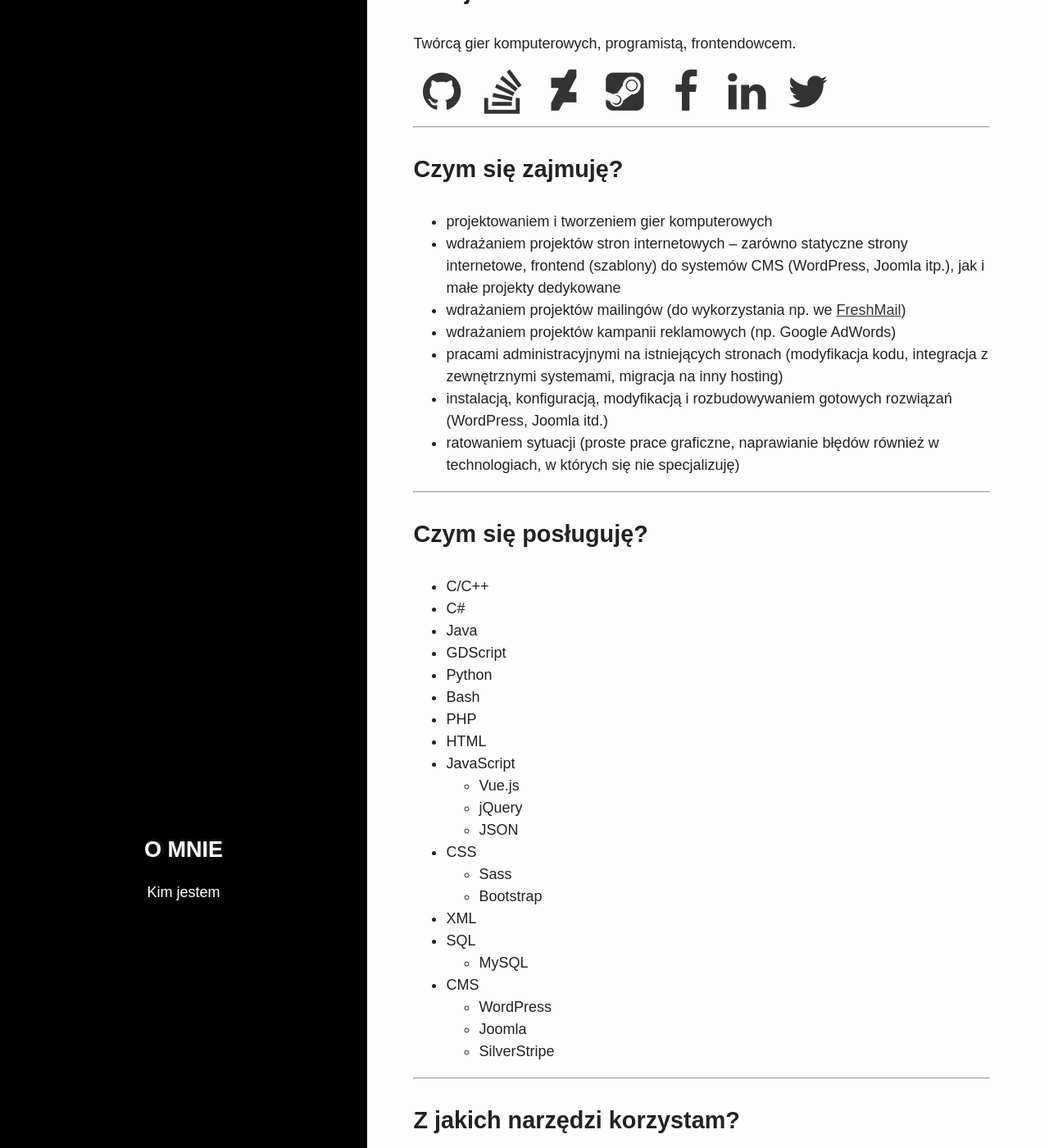
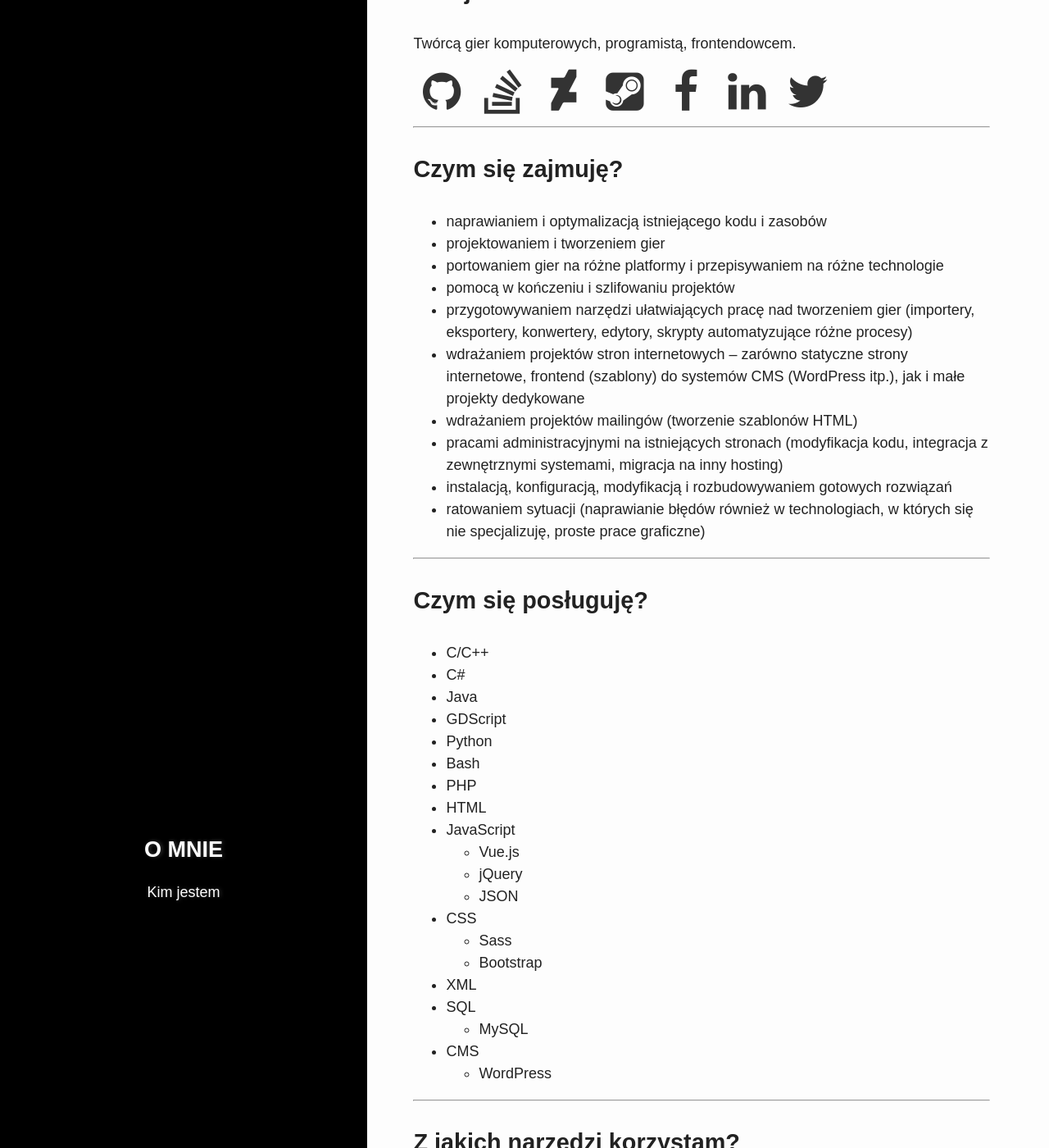
Before and after one commit to Listwon/listwon.github.io, a Jekyll site: the page built from about.md, in a window 1280 px wide and 1400 px high, scrolled down 321 px. Shown: the whole window at 82% size. Built offline with Jekyll 4.4.1, drawn with Linux system fonts in a browser that asks for light colours; some of the changed text lies outside the part shown.

Commit message:
Aktualizacja O mnie

```diff
--- a/about.md
+++ b/about.md
@@ -25,13 +25,16 @@ Twórcą gier komputerowych, programistą, frontendowcem.
 <hr>
 ### Czym się zajmuję?
 
-- projektowaniem i tworzeniem gier komputerowych
-- wdrażaniem projektów stron internetowych – zarówno statyczne strony internetowe, frontend (szablony) do systemów CMS (WordPress, Joomla itp.), jak i małe projekty dedykowane
-- wdrażaniem projektów mailingów (do wykorzystania np. we [FreshMail](http://freshmail.pl/a/4h2mgo8qib/l))
-- wdrażaniem projektów kampanii reklamowych (np. Google AdWords)
+- naprawianiem i optymalizacją istniejącego kodu i zasobów
+- projektowaniem i tworzeniem gier
+- portowaniem gier na różne platformy i przepisywaniem na różne technologie
+- pomocą w kończeniu i szlifowaniu projektów
+- przygotowywaniem narzędzi ułatwiających pracę nad tworzeniem gier (importery, eksportery, konwertery, edytory, skrypty automatyzujące różne procesy)
+- wdrażaniem projektów stron internetowych – zarówno statyczne strony internetowe, frontend (szablony) do systemów CMS (WordPress itp.), jak i małe projekty dedykowane
+- wdrażaniem projektów mailingów (tworzenie szablonów HTML)
 - pracami administracyjnymi na istniejących stronach (modyfikacja kodu, integracja z zewnętrznymi systemami, migracja na inny hosting)
-- instalacją, konfiguracją, modyfikacją i rozbudowywaniem gotowych rozwiązań (WordPress, Joomla itd.)
-- ratowaniem sytuacji (proste prace graficzne, naprawianie błędów również w technologiach, w których się nie specjalizuję)
+- instalacją, konfiguracją, modyfikacją i rozbudowywaniem gotowych rozwiązań
+- ratowaniem sytuacji (naprawianie błędów również w technologiach, w których się nie specjalizuję, proste prace graficzne)
 
 <hr>
 ### Czym się posługuję?
@@ -56,14 +59,13 @@ Twórcą gier komputerowych, programistą, frontendowcem.
   - MySQL
 - CMS
   - WordPress
-  - Joomla
-  - SilverStripe
 
 <hr>
 ### Z jakich narzędzi korzystam?
-- Godot
+
 - Unity
-- Photoshop
 - Visual Studio
 - Sublime Text
-- GitKraken
+- Sublime Merge
+- Godot
+- Photoshop
```
